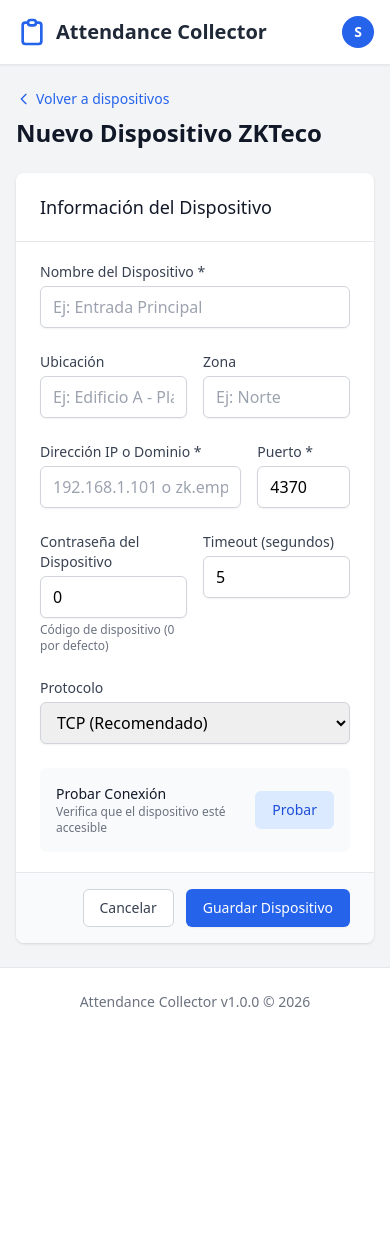
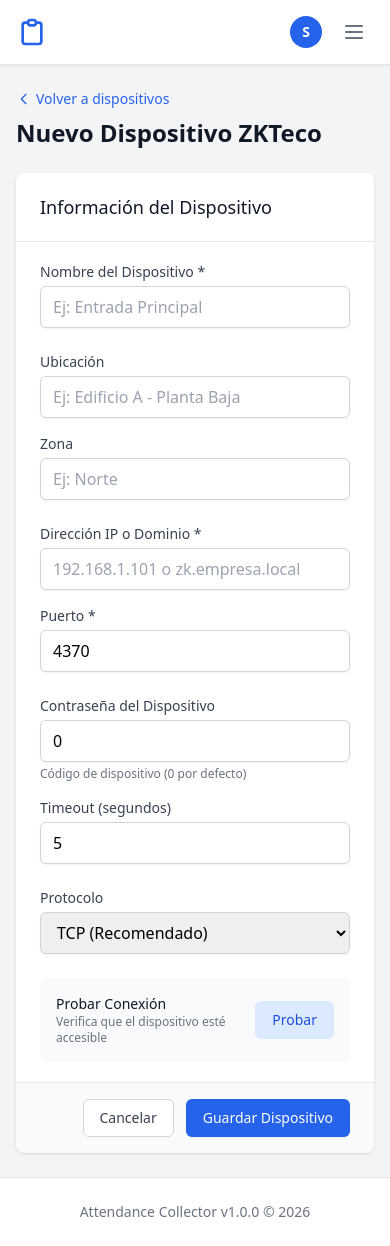
Before and after one commit to nelsonelagunar/zk-collector, a Flask app: page /devices/new in a window 390 px wide. Before the commit the page ends 1007 px from the top, so only its background shows below. Run offline with Flask 3, Linux system fonts and the light colour scheme; the visitor is signed in with stand-in values (Sample User, id 1); parts of the project's set-up code (start-up, migrations or seed data) failed here and were passed over; some libraries are stand-ins or nearby versions.

Commit message:
wip(reportes): preservar cambios MYK-404 fullwidth/responsive (checkpoint, no merge)
Checkpoint de run previo muerto antes de push: base/dashboard/devices/employees/
reports/users templates. Se preserva en la rama de MYK-404 (blocked) para que el
proximo run de MYK-404 continue desde aqui.

```diff
--- a/src/webgui/templates/base.html
+++ b/src/webgui/templates/base.html
@@ -11,22 +11,24 @@
     <!-- Alpine.js para interactividad -->
     <script defer src="https://cdn.jsdelivr.net/npm/alpinejs@3.x.x/dist/cdn.min.js"></script>
 
+    <style>[x-cloak]{display:none !important;}</style>
+
     {% block extra_head %}{% endblock %}
 </head>
-<body class="bg-gray-100 min-h-screen">
+<body class="bg-gray-100 min-h-screen flex flex-col">
     <!-- Navbar -->
     {% if session.get('user_id') %}
     <nav class="bg-white shadow-sm border-b" x-data="{ mobileMenuOpen: false }">
-        <div class="max-w-7xl mx-auto px-4 sm:px-6 lg:px-8">
+        <div class="px-4 sm:px-6 lg:px-8">
             <div class="flex justify-between h-16">
-                <div class="flex">
+                <div class="flex items-center min-w-0">
                     <div class="flex-shrink-0 flex items-center">
-                        <svg class="h-8 w-8 text-blue-600" fill="none" viewBox="0 0 24 24" stroke="currentColor">
+                        <svg class="h-8 w-8 text-blue-600" fill="none" viewBox="0 0 24 24" stroke="currentColor" aria-hidden="true">
                             <path stroke-linecap="round" stroke-linejoin="round" stroke-width="2" d="M9 5H7a2 2 0 00-2 2v12a2 2 0 002 2h10a2 2 0 002-2V7a2 2 0 00-2-2h-2M9 5a2 2 0 002 2h2a2 2 0 002-2M9 5a2 2 0 012-2h2a2 2 0 012 2"/>
                         </svg>
-                        <span class="ml-2 text-xl font-bold text-gray-800">Attendance Collector</span>
+                        <span class="ml-2 text-xl font-bold text-gray-800 hidden xl:inline">Attendance Collector</span>
                     </div>
-                    <div class="hidden sm:ml-6 sm:flex sm:space-x-8">
+                    <div class="hidden lg:flex lg:ml-6 lg:space-x-4 xl:space-x-6">
                         <a href="/" class="border-transparent text-gray-500 hover:border-gray-300 hover:text-gray-700 inline-flex items-center px-1 pt-1 border-b-2 text-sm font-medium">Dashboard</a>
                         <a href="/attendance" class="border-transparent text-gray-500 hover:border-gray-300 hover:text-gray-700 inline-flex items-center px-1 pt-1 border-b-2 text-sm font-medium">Asistencia</a>
                         <a href="/reportes" class="border-transparent text-gray-500 hover:border-gray-300 hover:text-gray-700 inline-flex items-center px-1 pt-1 border-b-2 text-sm font-medium">Reportes</a>
@@ -46,12 +48,35 @@
                                 </div>
                             </button>
                         </div>
-                        <div x-show="dropdownOpen" @click.away="dropdownOpen = false" class="origin-top-right absolute right-0 mt-2 w-48 rounded-md shadow-lg py-1 bg-white ring-1 ring-black ring-opacity-5">
+                        <div x-show="dropdownOpen" @click.away="dropdownOpen = false" x-cloak class="origin-top-right absolute right-0 mt-2 w-48 rounded-md shadow-lg py-1 bg-white ring-1 ring-black ring-opacity-5 z-10">
                             <a href="/profile" class="block px-4 py-2 text-sm text-gray-700 hover:bg-gray-100">Perfil</a>
                             <a href="/auth/logout" class="block px-4 py-2 text-sm text-gray-700 hover:bg-gray-100">Cerrar Sesión</a>
                         </div>
                     </div>
+                    <button type="button" @click="mobileMenuOpen = !mobileMenuOpen"
+                            class="lg:hidden ml-3 inline-flex items-center justify-center p-2 rounded-md text-gray-500 hover:text-gray-700 hover:bg-gray-100 focus:outline-none focus:ring-2 focus:ring-inset focus:ring-blue-500"
+                            :aria-expanded="mobileMenuOpen" aria-controls="mobile-menu">
+                        <span class="sr-only">Abrir menú de navegación</span>
+                        <svg x-show="!mobileMenuOpen" class="h-6 w-6" fill="none" viewBox="0 0 24 24" stroke="currentColor" aria-hidden="true">
+                            <path stroke-linecap="round" stroke-linejoin="round" stroke-width="2" d="M4 6h16M4 12h16M4 18h16"/>
+                        </svg>
+                        <svg x-show="mobileMenuOpen" x-cloak class="h-6 w-6" fill="none" viewBox="0 0 24 24" stroke="currentColor" aria-hidden="true">
+                            <path stroke-linecap="round" stroke-linejoin="round" stroke-width="2" d="M6 18L18 6M6 6l12 12"/>
+                        </svg>
+                    </button>
                 </div>
+            </div>
+        </div>
+        <!-- Menú móvil/tablet -->
+        <div id="mobile-menu" class="lg:hidden border-t border-gray-200" x-show="mobileMenuOpen" @click.away="mobileMenuOpen = false" x-cloak>
+            <div class="px-2 pt-2 pb-3 space-y-1 bg-white shadow-sm">
+                <a href="/" class="block px-3 py-2 rounded-md text-base font-medium text-gray-700 hover:text-gray-900 hover:bg-gray-100">Dashboard</a>
+                <a href="/attendance" class="block px-3 py-2 rounded-md text-base font-medium text-gray-700 hover:text-gray-900 hover:bg-gray-100">Asistencia</a>
+                <a href="/reportes" class="block px-3 py-2 rounded-md text-base font-medium text-gray-700 hover:text-gray-900 hover:bg-gray-100">Reportes</a>
+                <a href="/colaboradores" class="block px-3 py-2 rounded-md text-base font-medium text-gray-700 hover:text-gray-900 hover:bg-gray-100">Colaboradores</a>
+                <a href="/devices" class="block px-3 py-2 rounded-md text-base font-medium text-gray-700 hover:text-gray-900 hover:bg-gray-100">Dispositivos</a>
+                <a href="/users" class="block px-3 py-2 rounded-md text-base font-medium text-gray-700 hover:text-gray-900 hover:bg-gray-100">Usuarios</a>
+                <a href="/settings" class="block px-3 py-2 rounded-md text-base font-medium text-gray-700 hover:text-gray-900 hover:bg-gray-100">Configuración</a>
             </div>
         </div>
     </nav>
@@ -60,7 +85,7 @@
     <!-- Flash Messages -->
     {% with messages = get_flashed_messages(with_categories=true) %}
         {% if messages %}
-            <div class="max-w-7xl mx-auto px-4 sm:px-6 lg:px-8 mt-4">
+            <div class="px-4 sm:px-6 lg:px-8 mt-4">
                 {% for category, message in messages %}
                     <div class="rounded-md {% if category == 'error' %}bg-red-50 border border-red-200{% elif category == 'success' %}bg-green-50 border border-green-200{% else %}bg-blue-50 border border-blue-200{% endif %} p-4 mb-4">
                         <div class="flex">
@@ -84,13 +109,13 @@
     {% endwith %}
 
     <!-- Main Content -->
-    <main class="py-6">
+    <main class="py-6 flex-1 w-full">
         {% block content %}{% endblock %}
     </main>
 
     <!-- Footer -->
     <footer class="bg-white border-t mt-auto">
-        <div class="max-w-7xl mx-auto py-6 px-4 sm:px-6 lg:px-8">
+        <div class="px-4 sm:px-6 lg:px-8 py-6">
             <p class="text-center text-sm text-gray-500">
                 Attendance Collector v1.0.0 &copy; {{ now().year if now else '2026' }}
             </p>
--- a/src/webgui/templates/dashboard.html
+++ b/src/webgui/templates/dashboard.html
@@ -117,7 +117,7 @@
             <h3 class="text-lg leading-6 font-medium text-gray-900">Acciones Rápidas</h3>
         </div>
         <div class="px-5 py-4">
-            <div class="flex space-x-4">
+            <div class="flex flex-wrap gap-4">
                 <a href="/devices/new" class="inline-flex items-center px-4 py-2 border border-transparent text-sm font-medium rounded-md text-white bg-blue-600 hover:bg-blue-700">
                     <svg class="h-5 w-5 mr-2" fill="none" viewBox="0 0 24 24" stroke="currentColor">
                         <path stroke-linecap="round" stroke-linejoin="round" stroke-width="2" d="M12 4v16m8-8H4"/>
--- a/src/webgui/templates/devices/create.html
+++ b/src/webgui/templates/devices/create.html
@@ -57,7 +57,7 @@
             </div>
 
             <!-- Ubicación y Zona -->
-            <div class="grid grid-cols-2 gap-4">
+            <div class="grid grid-cols-1 sm:grid-cols-2 gap-4">
                 <div>
                     <label for="location" class="block text-sm font-medium text-gray-700 mb-1">
                         Ubicación
@@ -77,8 +77,8 @@
             </div>
 
             <!-- Dirección IP y Puerto -->
-            <div class="grid grid-cols-3 gap-4">
-                <div class="col-span-2">
+            <div class="grid grid-cols-1 sm:grid-cols-3 gap-4">
+                <div class="sm:col-span-2">
                     <label for="address" class="block text-sm font-medium text-gray-700 mb-1">
                         Dirección IP o Dominio *
                     </label>
@@ -96,7 +96,7 @@
             </div>
 
             <!-- Contraseña y Timeout -->
-            <div class="grid grid-cols-2 gap-4">
+            <div class="grid grid-cols-1 sm:grid-cols-2 gap-4">
                 <div>
                     <label for="device_password" class="block text-sm font-medium text-gray-700 mb-1">
                         Contraseña del Dispositivo
--- a/src/webgui/templates/devices/detail.html
+++ b/src/webgui/templates/devices/detail.html
@@ -33,7 +33,7 @@
     </div>
 
     <!-- Tabs Navigation -->
-    <div class="border-b border-gray-200 mb-6">
+    <div class="border-b border-gray-200 mb-6 overflow-x-auto">
         <nav class="flex space-x-8" aria-label="Tabs">
             <button
                 @click="activeTab = 'info'"
--- a/src/webgui/templates/devices/list.html
+++ b/src/webgui/templates/devices/list.html
@@ -26,6 +26,7 @@
 
     <!-- Tabla de dispositivos -->
     <div class="bg-white shadow overflow-hidden sm:rounded-lg">
+        <div class="overflow-x-auto">
         <table class="min-w-full divide-y divide-gray-200">
             <thead class="bg-gray-50">
                 <tr>
@@ -100,6 +101,7 @@
                 {% endfor %}
             </tbody>
         </table>
+        </div>
     </div>
 </div>
 {% endblock %}
--- a/src/webgui/templates/employees/detail.html
+++ b/src/webgui/templates/employees/detail.html
@@ -31,7 +31,7 @@
         <div class="px-4 py-3 border-b border-gray-200"><h3 class="text-sm font-semibold text-gray-900">Dispositivos vinculados</h3></div>
         <ul class="p-4 divide-y divide-gray-200">
             <template x-for="link in deviceLinks" :key="link.device_serial + '-' + link.device_user_id">
-                <li class="py-2 flex items-center justify-between"><span class="text-sm font-mono text-gray-900" x-text="link.device_serial"></span><span class="text-sm text-gray-600">Usuario del reloj: <span class="font-mono" x-text="link.device_user_id"></span></span></li>
+                <li class="py-2 flex flex-wrap gap-2 items-center justify-between"><span class="text-sm font-mono text-gray-900" x-text="link.device_serial"></span><span class="text-sm text-gray-600">Usuario del reloj: <span class="font-mono" x-text="link.device_user_id"></span></span></li>
             </template>
             <li x-show="deviceLinks.length === 0" class="py-2 text-sm text-gray-500">Sin dispositivos vinculados.</li>
         </ul>
@@ -94,7 +94,7 @@
                 </tbody>
             </table>
         </div>
-        <div class="bg-white px-4 py-3 border-t border-gray-200 flex items-center justify-between" x-show="pagination.total_pages > 1">
+        <div class="bg-white px-4 py-3 border-t border-gray-200 flex flex-wrap gap-2 items-center justify-between" x-show="pagination.total_pages > 1">
             <span class="text-sm text-gray-600" x-text="'Página ' + pagination.page + ' de ' + pagination.total_pages + ' (' + pagination.total + ' incapacidades)'"></span>
             <div class="flex items-center space-x-2"><button type="button" @click="prevPage()" :disabled="!pagination.has_prev" class="px-3 py-1 border border-gray-300 rounded-md text-sm text-gray-600 hover:bg-gray-50 disabled:opacity-40">Anterior</button><button type="button" @click="nextPage()" :disabled="!pagination.has_next" class="px-3 py-1 border border-gray-300 rounded-md text-sm text-gray-600 hover:bg-gray-50 disabled:opacity-40">Siguiente</button></div>
         </div>
--- a/src/webgui/templates/employees/list.html
+++ b/src/webgui/templates/employees/list.html
@@ -64,7 +64,7 @@
                 </tbody>
             </table>
         </div>
-        <div class="bg-white px-4 py-3 border-t border-gray-200 flex items-center justify-between" x-show="pagination.total_pages > 1">
+        <div class="bg-white px-4 py-3 border-t border-gray-200 flex flex-wrap gap-2 items-center justify-between" x-show="pagination.total_pages > 1">
             <span class="text-sm text-gray-600" x-text="'Página ' + pagination.page + ' de ' + pagination.total_pages + ' (' + pagination.total + ' colaboradores)'"></span>
             <div class="flex items-center space-x-2"><button type="button" @click="prevPage()" :disabled="!pagination.has_prev" class="px-3 py-1 border border-gray-300 rounded-md text-sm text-gray-600 hover:bg-gray-50 disabled:opacity-40">Anterior</button><button type="button" @click="nextPage()" :disabled="!pagination.has_next" class="px-3 py-1 border border-gray-300 rounded-md text-sm text-gray-600 hover:bg-gray-50 disabled:opacity-40">Siguiente</button></div>
         </div>
--- a/src/webgui/templates/users/list.html
+++ b/src/webgui/templates/users/list.html
@@ -26,6 +26,7 @@
 
     <!-- Tabla de usuarios -->
     <div class="bg-white shadow overflow-hidden sm:rounded-lg">
+        <div class="overflow-x-auto">
         <table class="min-w-full divide-y divide-gray-200">
             <thead class="bg-gray-50">
                 <tr>
@@ -96,6 +97,7 @@
                 {% endfor %}
             </tbody>
         </table>
+        </div>
     </div>
 </div>
 {% endblock %}
```
Also changed, not shown: src/webgui/templates/devices/edit.html (+4 -4 lines), src/webgui/templates/reports/stats.html (+50 -15 lines).
